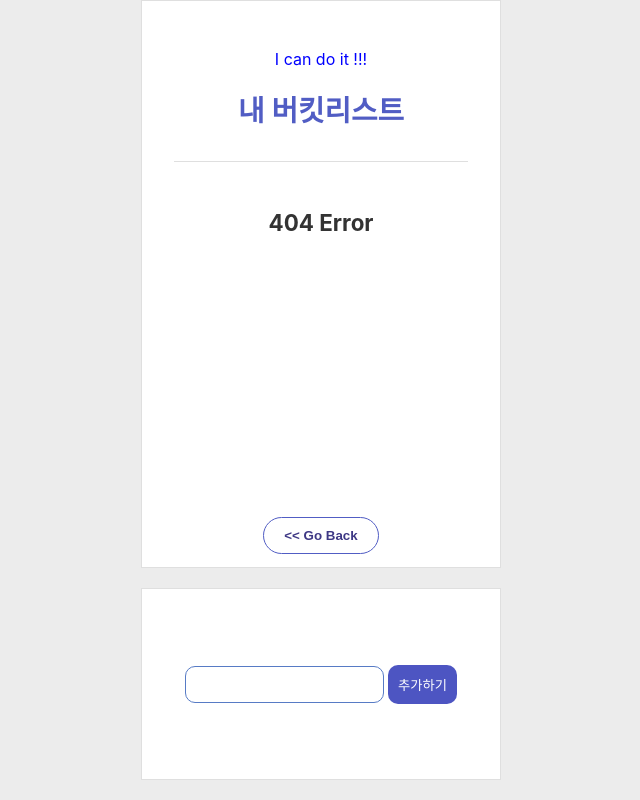
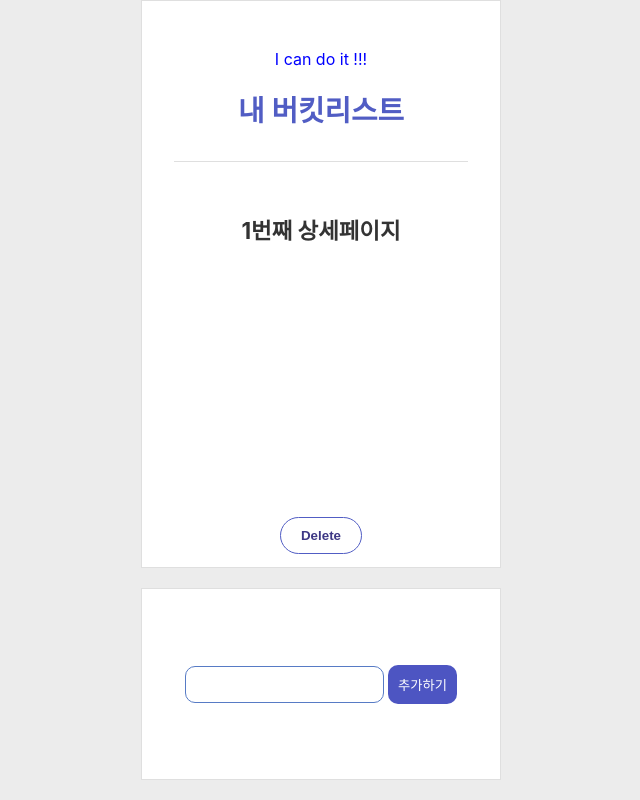
Before and after one commit to dnjfht/react-bucket-list, a React (Create React App) app: page /detail/1 in a window 1280 px wide. Before the commit this address had no page. Shown: the whole page, without its empty margins (319-959 px from the left). Built offline with nearby package versions, Linux system fonts and the light colour scheme.

Commit message:
redux addBucket, removeBucket 기능 구현

```diff
--- a/package.json
+++ b/package.json
@@ -8,6 +8,8 @@
     "@testing-library/user-event": "^13.2.1",
     "react": "^18.2.0",
     "react-dom": "^18.2.0",
+    "react-icon-library": "^0.1.45",
+    "react-icons": "^4.8.0",
     "react-redux": "^8.0.5",
     "react-router-dom": "6.9",
     "react-scripts": "5.0.1",
--- a/src/BucketList.js
+++ b/src/BucketList.js
@@ -2,7 +2,7 @@
 // 리액트 패키지를 불러옵니다.
 import React from "react";
 import styled from "styled-components";
-import { Link } from "react-router-dom";
+import { useNavigate } from "react-router-dom";
 import { useSelector } from "react-redux";
 
 const List = styled.div`
@@ -12,6 +12,11 @@ const List = styled.div`
   background-color: #e0ebff;
 
   text-align: left;
+
+  display: flex;
+  flex-direction: row;
+  justify-content: space-between;
+  align-items: center;
 `;
 
 // 함수형 컴포넌트는 이렇게 쓸 수도 있고
@@ -36,13 +41,15 @@ const BucketList = () => {
   // 위에서 my_wrap을 작성하고 바로 아래에서 my_wrap을 호출했기 때문.
   // 호출된 다음에 return이 실행되기 때문에 그제서야 div가 생김.
 
-  window.setTimeout(() => {
-    console.log(my_wrap);
-  }, 1000);
+  // window.setTimeout(() => {
+  //   console.log(my_wrap);
+  // }, 1000);
   // 이렇게 하면 처음에는 null이 떴다가 그 뒤로는 1초마다 {current: div}를 호출함.
 
   const my_lists = useSelector((state) => state.widgets.list);
   console.log(my_lists);
+
+  const navigate = useNavigate();
 
   // 컴포넌트가 뿌려줄 ui 요소(리엑트 엘리먼트라고 불러요.)를 반환해줍니다.
   return (
@@ -56,12 +63,14 @@ const BucketList = () => {
           console.log(list);
           return (
             <List key={index}>
-              <Link
-                to="/detail"
+              <p
+                onClick={() => {
+                  navigate("/detail/" + index);
+                }}
                 style={{ textDecoration: "none", color: "rgba(0,0,0,0.8)" }}
               >
                 {list}
-              </Link>
+              </p>
             </List>
           );
         })
--- a/src/page/Detail.js
+++ b/src/page/Detail.js
@@ -1,6 +1,8 @@
 import React from "react";
 import styled from "styled-components";
-import { useNavigate } from "react-router-dom";
+import { useNavigate, useParams } from "react-router-dom";
+import { useDispatch } from "react-redux";
+import { removeWidget } from "../redux/modules/widgets";
 
 const DetailWrap = styled.div`
   width: 100%;
@@ -17,7 +19,7 @@ const SubTitle = styled.h2`
   font-size: 1.4rem;
 `;
 
-const GoBack = styled.button`
+const DeleteBucket = styled.button`
   padding: 10px 20px;
   background-color: transparent;
   border: 1px solid rgb(81, 93, 196);
@@ -36,19 +38,26 @@ const GoBack = styled.button`
 `;
 
 export default function Detail() {
+  const dispatch = useDispatch();
+
   const navigate = useNavigate();
+
+  const params = useParams();
+  let bucket_index = parseInt(params.id);
+  console.log(bucket_index);
+  // 페이지에 해당하는 id가 숫자로 들어옴
+
+  const deleteBucket = () => {
+    dispatch(removeWidget(bucket_index));
+
+    navigate(-1);
+  };
 
   return (
     <DetailWrap>
-      <SubTitle>상세페이지 입니다!</SubTitle>
+      <SubTitle>{`${bucket_index}번째 상세페이지`}</SubTitle>
 
-      <GoBack
-        onClick={() => {
-          navigate(-1);
-        }}
-      >
-        {`<< Go Back`}
-      </GoBack>
+      <DeleteBucket onClick={deleteBucket}>Delete</DeleteBucket>
     </DetailWrap>
   );
 }
--- a/src/redux/modules/widgets.js
+++ b/src/redux/modules/widgets.js
@@ -43,9 +43,16 @@ const widgets = (state = initialState, action) => {
   switch (action.type) {
     case LOAD:
       return state;
-    case CREATE:
+    case CREATE: {
       const new_bucket_list = [...state.list, action.payload];
       return { list: new_bucket_list };
+    }
+    case REMOVE: {
+      const new_bucket_list = state.list.filter((_, idx) => {
+        return action.payload !== idx;
+      });
+      return { list: new_bucket_list };
+    }
     default:
       return state;
   }
--- a/src/share/Router.js
+++ b/src/share/Router.js
@@ -9,7 +9,7 @@ export default function Router() {
     <>
       <Routes>
         <Route path="/" element={<BucketList />} />
-        <Route path="/detail" element={<Detail />} />
+        <Route path="/detail/:id" element={<Detail />} />
         <Route path="*" element={<NotFound />} />
         {/*
         * : URL 변경이 감지되면 첫 번째 Route부터 순차적으로 탐색을 하게 되는데,
```
Also changed, not shown: 1 other file (tests, documents, lock files or other folders).
